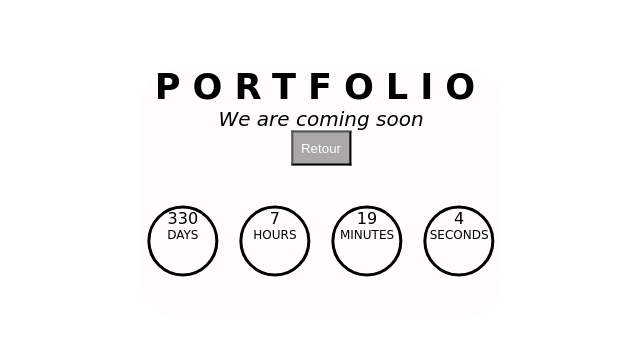
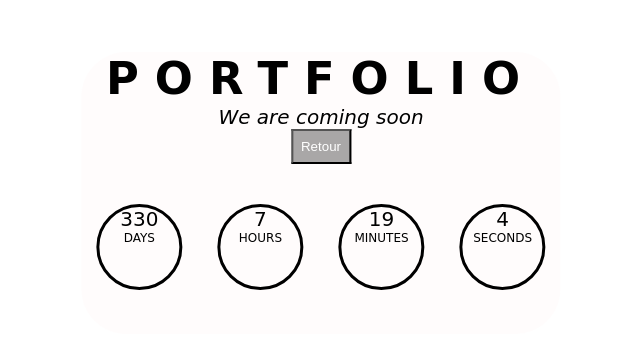
Before and after one commit to angeliquejeanne/Coming-Soon-Countdown, a plain HTML site: page index.html in a window 1536 px wide. Shown: the part 207-544 px from the top of the page, without its empty margins (447-1087 px from the left). Drawn offline with Linux system fonts and the light colour scheme; a web font is replaced by a local one.

Commit message:
add style

```diff
--- a/style.css
+++ b/style.css
@@ -139,3 +139,33 @@ body
         margin: auto;
     }
 }
+@media screen and (min-width:768px) {
+    .container h1 {
+        font-size: 2.5rem;
+        letter-spacing: 14px;
+    }
+    .countd {
+        width: 70px;
+        height: 70px;
+        margin: 0px 10px;
+    }
+    .countd span {
+        font-size: 16px;
+        margin: auto;
+    }
+}
+@media screen and (min-width:1440px) {
+    .container h1 {
+        font-size: 2.8rem;
+        letter-spacing: 16px;
+    }
+    .countd {
+        width: 80px;
+        height: 80px;
+        margin: 0px 15px;
+    }
+    .countd span {
+        font-size: 20px;
+        margin: auto;
+    }
+}
```
